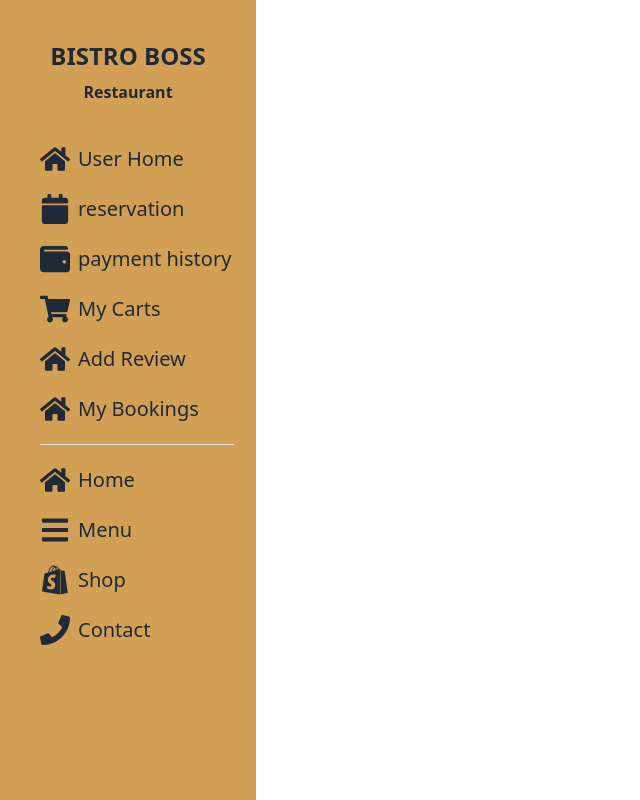
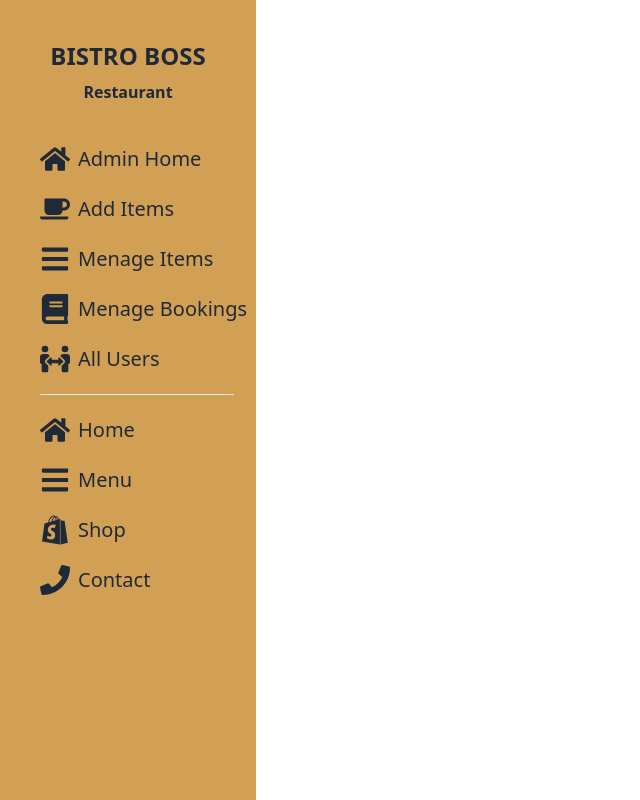
Before and after one commit to tanjilahamed99/bistro-restaurant-client, a React (Vite) app: page /dashboard in a window 1280 px wide. Shown: the whole page, without its empty margins (0-640 px from the left). Built offline with nearby package versions, Linux system fonts and the light colour scheme; no server answers.

Commit message:
admin routes added

```diff
--- a/src/AuthProvider/AuthProvider.jsx
+++ b/src/AuthProvider/AuthProvider.jsx
@@ -1,16 +1,16 @@
 /* eslint-disable react/prop-types */
-import { createUserWithEmailAndPassword, onAuthStateChanged, signInWithEmailAndPassword, signOut } from "firebase/auth";
+import { GoogleAuthProvider, createUserWithEmailAndPassword, onAuthStateChanged, signInWithEmailAndPassword, signInWithPopup, signOut } from "firebase/auth";
 import { createContext, useEffect, useState } from "react";
 import auth from "../Firebase/firebase_config";
 
 
- export const AuthContext = createContext(null)
+export const AuthContext = createContext(null)
 
 
 const AuthProvider = ({ children }) => {
 
-    const [ user, setUser ] = useState(null)
-    const [ loading, setLoading ] = useState(true)
+    const [user, setUser] = useState(null)
+    const [loading, setLoading] = useState(true)
 
     const createUser = (email, password) => {
         setLoading(true)
@@ -25,6 +25,12 @@ const AuthProvider = ({ children }) => {
     const logout = () => {
         setLoading(true)
         return signOut(auth)
+    }
+
+    const googleProvider = new GoogleAuthProvider()
+
+    const googleLogin = () => {
+        return signInWithPopup(auth, googleProvider)
     }
 
     useEffect(() => {
@@ -43,7 +49,8 @@ const AuthProvider = ({ children }) => {
         loading,
         createUser,
         loginUser,
-        logout
+        logout,
+        googleLogin
     }
 
     return (
--- /dev/null
+++ b/src/Hooks/PublicAxios/UsePublicAxios.jsx
@@ -0,0 +1,12 @@
+import axios from "axios";
+
+const publicAxios = axios.create({
+    baseURL: 'http://localhost:5000'
+})
+
+
+const UsePublicAxios = () => {
+    return publicAxios
+};
+
+export default UsePublicAxios;
--- /dev/null
+++ b/src/Hooks/Users/UseUser.jsx
@@ -0,0 +1,19 @@
+import { useQuery } from "@tanstack/react-query";
+import UseAxios from "../Axios/UseAxios";
+
+const UseUser = () => {
+
+    const axiosSecure = UseAxios()
+
+    const { data,refetch } = useQuery({
+        queryKey: ['users'],
+        queryFn: async () => {
+            const res = await axiosSecure('/users')
+            return res.data
+        }
+    })
+
+    return [data,refetch]
+};
+
+export default UseUser;
--- /dev/null
+++ b/src/Pages/Dashboard/AllUser/AllUsers.jsx
@@ -0,0 +1,62 @@
+import {  FaTrash, FaUsers } from "react-icons/fa";
+import SectionTittle from "../../../Components/SectionTittle/SectionTittle";
+import UseUser from "../../../Hooks/Users/UseUser";
+
+const AllUsers = () => {
+
+    const [data] = UseUser()
+
+    return (
+        <div className="mt-10">
+            <SectionTittle subTittle={'---How many??---'} tittle={'MANAGE ALL USERS'}></SectionTittle>
+
+            <div>
+                <h2 className="text-2xl font-semibold my-5">Total User : {data?.length}</h2>
+                <div>
+                    <div className="overflow-x-auto">
+                        <table className="table">
+                            {/* head */}
+                            <thead>
+                                <tr className="bg-[#D1A054] text-white">
+                                    <th></th>
+                                    <th>Name</th>
+                                    <th>Email</th>
+                                    <th>Role</th>
+                                    <th>Action</th>
+                                </tr>
+                            </thead>
+                            <tbody>
+                                {/* row 1 */}
+
+                                {
+                                    data?.map((item,idx) => <tr key={item._id}>
+                                        <th>
+                                            {idx + 1}
+                                        </th>
+                                        <td>
+                                            <h2>{item.name}</h2>
+                                        </td>
+                                        <td>
+                                            <span className="badge badge-ghost badge-sm">{item.email}</span>
+                                        </td>
+                                        <td>
+                                            <FaUsers className="text-xl"></FaUsers>
+                                        </td>
+                                        <th>
+                                            <button className="btn btn-ghost btn-xs">
+                                                <FaTrash className="text-xl"></FaTrash>
+                                                </button>
+                                        </th>
+                                    </tr>)
+                                }
+                            </tbody>
+                        </table>
+                    </div>
+                </div>
+            </div>
+
+        </div>
+    );
+};
+
+export default AllUsers;
--- a/src/Pages/Dashboard/Dashboard/Dashboard.jsx
+++ b/src/Pages/Dashboard/Dashboard/Dashboard.jsx
@@ -1,8 +1,11 @@
-import { FaBars, FaCalendar, FaHome, FaPhone, FaShopify, FaShoppingCart, FaWallet } from "react-icons/fa";
+import { FaBars, FaBook, FaCalendar, FaCoffee, FaHome, FaPeopleArrows, FaPhone, FaShopify, FaShoppingCart, FaWallet } from "react-icons/fa";
 import { NavLink, Outlet } from "react-router-dom";
 
 
 const Dashboard = () => {
+
+    const admin = true
+
     return (
         <div className="flex  gap-10 justify-center mx-auto container">
             <div className="w-[20%] list-none bg-[#D1A054] h-[100vh]">
@@ -12,7 +15,65 @@ const Dashboard = () => {
                 </div>
 
                 <ul className="space-y-5 pl-10">
+                    {
+                        admin ? <>
                             <li>
+                                <NavLink
+                                    to="/dashboard/adminHome"
+                                    className={({ isActive, isPending }) =>
+                                        isPending ? "pending" : isActive ? "text-white" : ""
+                                    }
+                                >
+                                    <h2 className="flex items-center mx-auto  text-xl gap-2"><FaHome className="text-3xl"></FaHome>
+                                        Admin Home</h2>
+                                </NavLink>
+                            </li>
+                            <li>
+                                <NavLink
+                                    to="/dashboard/addItems"
+                                    className={({ isActive, isPending }) =>
+                                        isPending ? "pending" : isActive ? "text-white" : ""
+                                    }
+                                >
+                                    <h2 className="flex items-center mx-auto  text-xl gap-2"><FaCoffee className="text-3xl"></FaCoffee>
+                                        Add Items</h2>
+                                </NavLink>
+                            </li>
+                            <li>
+                                <NavLink
+                                    to="/dashboard/menageItems"
+                                    className={({ isActive, isPending }) =>
+                                        isPending ? "pending" : isActive ? "text-white" : ""
+                                    }
+                                >
+                                    <h2 className="flex items-center mx-auto  text-xl gap-2"><FaBars className="text-3xl"></FaBars>
+                                       Menage Items</h2>
+                                </NavLink>
+                            </li>
+                            <li>
+                                <NavLink
+                                    to="/dashboard/allUsers"
+                                    className={({ isActive, isPending }) =>
+                                        isPending ? "pending" : isActive ? "text-white" : ""
+                                    }
+                                >
+                                    <h2 className="flex items-center mx-auto  text-xl gap-2"><FaBook className="text-3xl"></FaBook>
+                                       Menage Bookings</h2>
+                                </NavLink>
+                            </li>
+                            <li>
+                                <NavLink
+                                    to="/dashboard/allUsers"
+                                    className={({ isActive, isPending }) =>
+                                        isPending ? "pending" : isActive ? "text-white" : ""
+                                    }
+                                >
+                                    <h2 className="flex items-center mx-auto  text-xl gap-2"><FaPeopleArrows className="text-3xl"></FaPeopleArrows>
+                                        All Users</h2>
+                                </NavLink>
+                            </li>
+
+                        </> : <><li>
                             <NavLink
                                 to="/"
                                 className={({ isActive, isPending }) =>
@@ -77,8 +138,9 @@ const Dashboard = () => {
                                     <h2 className="flex items-center mx-auto  text-xl gap-2"><FaHome className="text-3xl"></FaHome>
                                         My Bookings</h2>
                                 </NavLink>
-                    </li>
-                  <hr  className="w-[90%] "/>
+                            </li></>
+                    }
+                    <hr className="w-[90%] " />
                     <div className="space-y-5">
                         <li>
                             <NavLink
--- a/src/Pages/Login/Login.jsx
+++ b/src/Pages/Login/Login.jsx
@@ -5,12 +5,13 @@ import { useContext, useEffect, useState } from 'react';
 import { AuthContext } from '../../AuthProvider/AuthProvider';
 import { Link, useNavigate } from 'react-router-dom';
 import Swal from 'sweetalert2';
-// import { FaGoogle } from 'react-icons/fa';
+import { FaGoogle } from 'react-icons/fa';
+import UsePublicAxios from '../../Hooks/PublicAxios/UsePublicAxios';
 
 
 const Login = () => {
     const navigate = useNavigate()
-    const { loginUser } = useContext(AuthContext)
+    const { loginUser, googleLogin } = useContext(AuthContext)
     const [disable, setDisable] = useState(true)
 
     useEffect(() => {
@@ -56,13 +57,29 @@ const Login = () => {
     };
 
 
-    // const handleGoogleLogin = () => {
+    const handleGoogleLogin = () => {
+        const publicAxios = UsePublicAxios()
 
-    //     googleLogin()
-    //         .then(res => { console.log(res) })
-    //         .catch(error => console.log(error.message))
+        googleLogin()
+            .then((res) => {
 
-    // }
+                console.log(res)
+                const userInfo = {
+                    email: res.user?.email,
+                    name: res.user?.displayName
+                }
+
+                console.log(userInfo)
+
+                publicAxios.post('/users', userInfo)
+
+
+
+                // navigate('/')
+            })
+            .catch(error => console.log(error.message))
+
+    }
 
     return (
         <div className="hero min-h-screen bg-base-200 py-20">
@@ -99,10 +116,10 @@ const Login = () => {
                             <p>New here <Link className='text-bold' to={'/signUp'}>Create Account</Link></p>
                         </form>
                     </div>
-                    {/* <button onClick={handleGoogleLogin} className="btn">
+                    <button onClick={handleGoogleLogin} className="btn bg-blue-500 flex mx-auto w-[90%] my-5 text-white">
                         <FaGoogle></FaGoogle>
-                        Button
-                    </button> */}
+                        Google
+                    </button>
                 </div>
             </div>
         </div>
--- a/src/Pages/SignUp/SignUp.jsx
+++ b/src/Pages/SignUp/SignUp.jsx
@@ -4,11 +4,14 @@ import loginImg from '../../assets/others/authentication2.png'
 import { Link, useNavigate } from 'react-router-dom';
 import { useForm } from "react-hook-form"
 import Swal from 'sweetalert2';
+import UsePublicAxios from '../../Hooks/PublicAxios/UsePublicAxios';
 
 
 const SignUp = () => {
 
     const { createUser } = useContext(AuthContext)
+
+    const publicAxios = UsePublicAxios()
 
     const navigate = useNavigate()
 
@@ -17,6 +20,12 @@ const SignUp = () => {
 
         createUser(data.email, data.password)
             .then(() => {
+
+                const userInfo = { email: data.email, name: data.name }
+
+                publicAxios.post('/users', userInfo)
+                    .then(res => {
+                        if (res.data.insertedId) {
                             Swal.fire({
                                 position: "top-center",
                                 icon: "success",
@@ -25,6 +34,8 @@ const SignUp = () => {
                                 timer: 1500
                             });
                             navigate('/')
+                        }
+                    })
             })
             .catch(error => {
                 Swal.fire({
--- a/src/Shared/Navbar/Navbar.jsx
+++ b/src/Shared/Navbar/Navbar.jsx
@@ -69,7 +69,7 @@ const Navbar = () => {
         </li>
         <li>
             <NavLink
-                to="/dashboard/carts"
+                to="/dashboard"
                 className={({ isActive, isPending }) =>
                     isPending ? "pending" : isActive ? "text-[#EEFF25]" : ""
                 }
```
Also changed, not shown: src/Router/Router.jsx (+6 -1 lines). Lines whose indentation alone changed are shown as unchanged.
